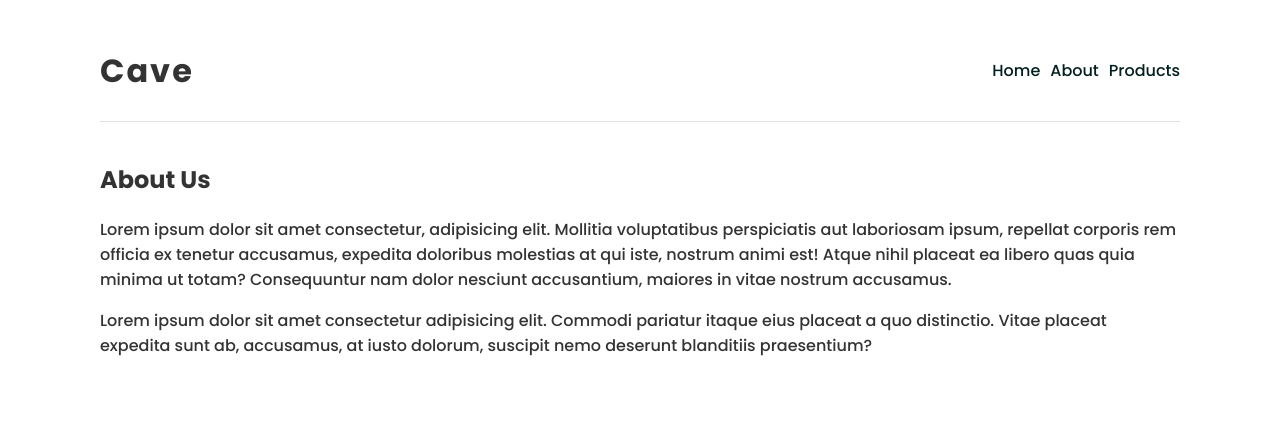
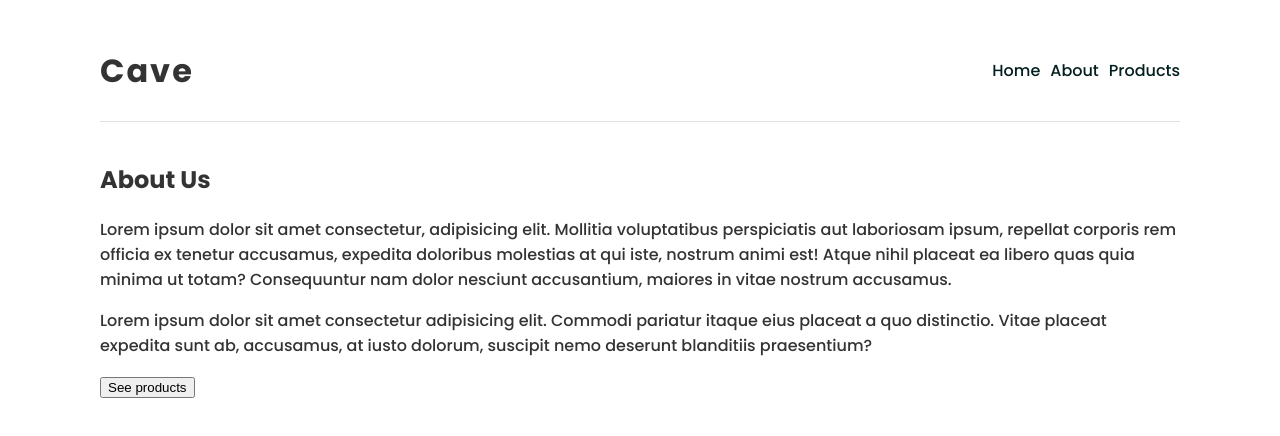
Before and after one commit to iamLolade/cave, a React (Create React App) app: page /about in a window 1280 px wide. Shown: the top 436 px of the page. Built offline with nearby package versions, Linux system fonts and the light colour scheme.

Commit message:
Updated About component, utilized useNavigate feature

```diff
--- a/src/index.css
+++ b/src/index.css
@@ -13,7 +13,6 @@
 
 img {
   max-width: 100%;
-  height: 450px;
 }
 
 nav {
--- a/src/pages/About.js
+++ b/src/pages/About.js
@@ -1,15 +1,18 @@
-import { Route } from "react-router-dom";
+import { Route, useNavigate } from "react-router-dom";
 
 //Nested route
 import Offers from "./Offers"
 
 const About = () => {
+    const navigate = useNavigate();
+
     return (
         <div className="content">
             <h2>About Us</h2>
             <p>Lorem ipsum dolor sit amet consectetur, adipisicing elit. Mollitia voluptatibus perspiciatis aut laboriosam ipsum, repellat corporis rem officia ex tenetur accusamus, expedita doloribus molestias at qui iste, nostrum animi est! Atque nihil placeat ea libero quas quia minima ut totam? Consequuntur nam dolor nesciunt accusantium, maiores in vitae nostrum accusamus.</p>
             <p>Lorem ipsum dolor sit amet consectetur adipisicing elit. Commodi pariatur itaque eius placeat a quo distinctio. Vitae placeat expedita sunt ab, accusamus, at iusto dolorum, suscipit nemo deserunt blanditiis praesentium?</p>
 
+            <button onClick={() => navigate("/products")}>See products</button>
             {/* <Route path="/about/offers" component={Offers}/> */}
         </div>
      );
```
